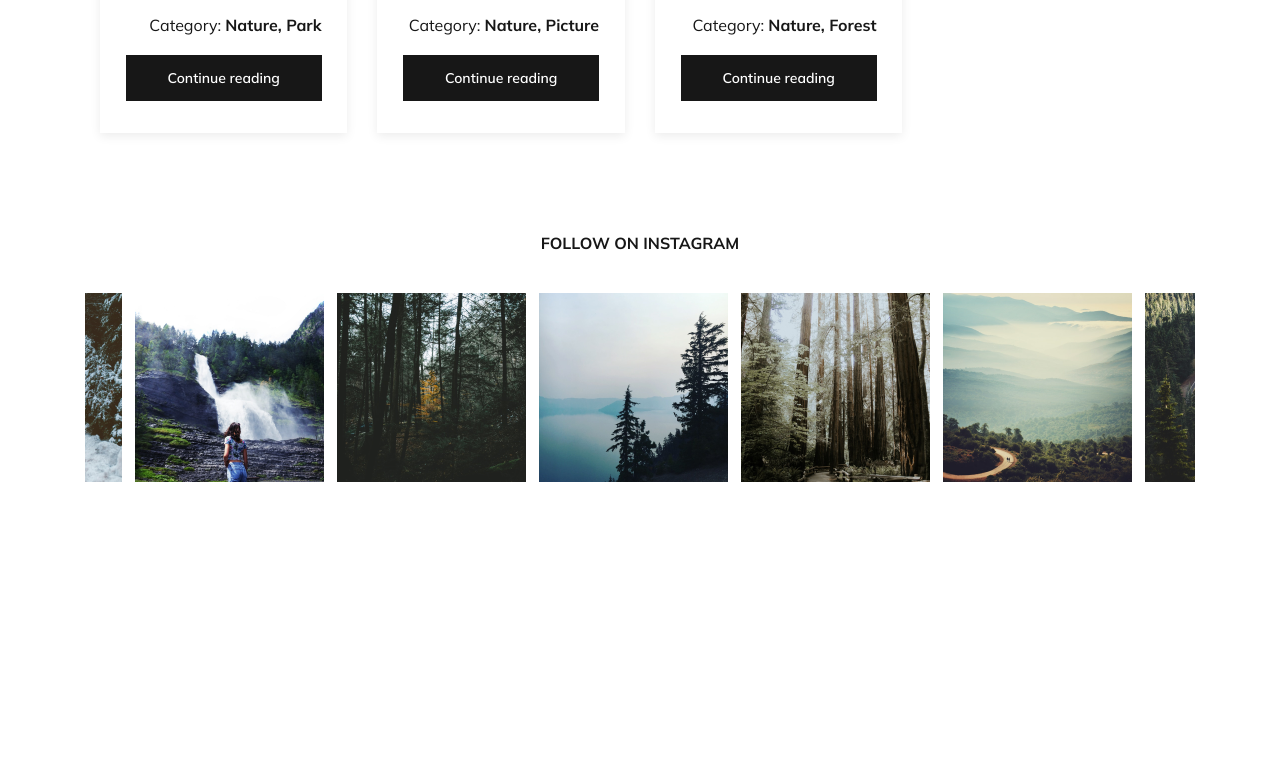
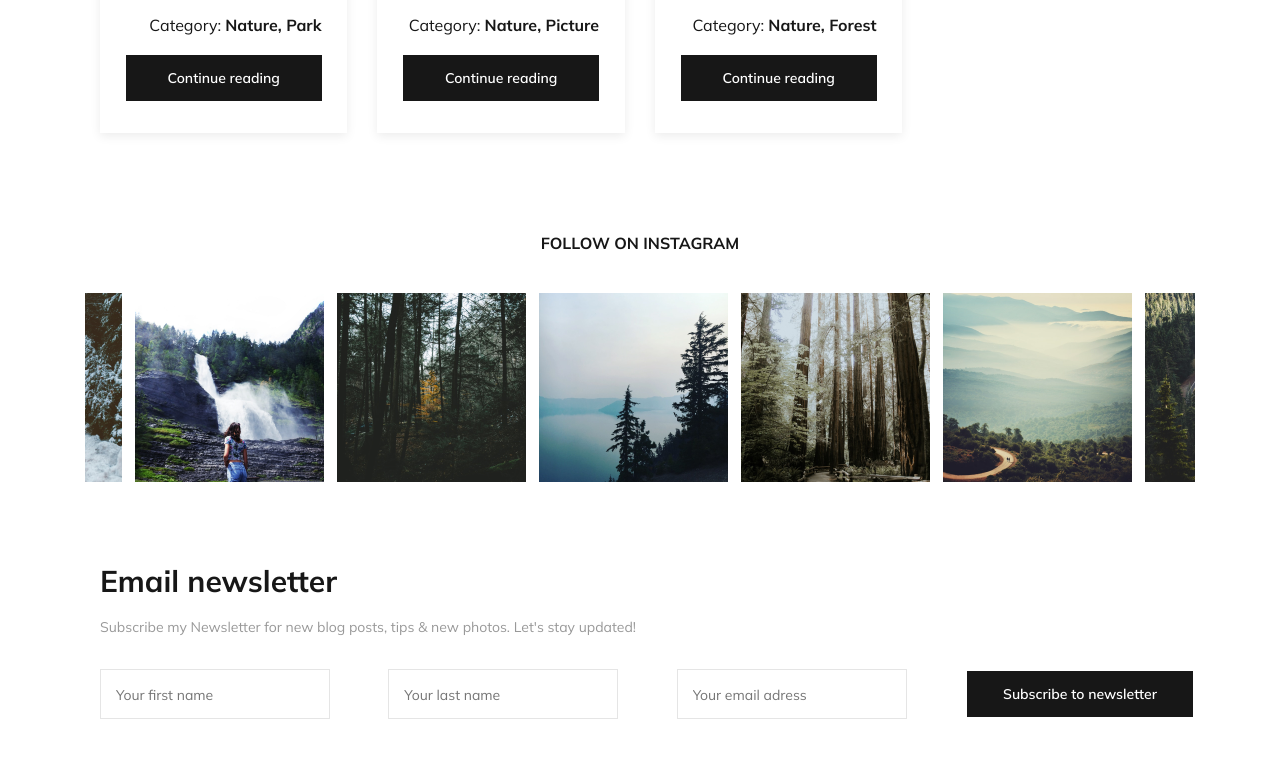
Before and after one commit to Yulia-Kovalova/Sketch_Dream_Trip.github.io, a plain HTML site: page index.html in a window 1280 px wide. Shown: the part 3117-3874 px from the top of the page. Before the commit the page ends 3679 px from the top, so only its background shows below. Drawn offline with nearby package versions, Linux system fonts and the light colour scheme.

Commit message:
added adaptive 'newsletter' section

```diff
--- a/index.html
+++ b/index.html
@@ -449,6 +449,26 @@
                       </div>
                 </div>
             </div>
+            <div class="row">
+                <div class="col-xs-12 col-sm-12 col-md-12 col-lg-12">
+                    <div class="newsletter">
+                        <h5>Email newsletter</h5>
+                        <h6>Subscribe my Newsletter for new blog posts, tips & new photos. Let's stay updated!</h6>
+                        <form action="" class="newsletter-form">
+                            <div class="form-field">
+                                <input type="text" name="" id="" placeholder="Your first name">
+                            </div>
+                            <div class="form-field">
+                                <input type="text" name="" id="" placeholder="Your last name">
+                            </div>
+                            <div class="form-field">
+                                <input type="text" name="" id="" placeholder="Your email adress">
+                            </div>
+                            <button class="form-button">Subscribe to newsletter</button>
+                        </form>
+                    </div>
+                </div>
+            </div>
         </div>
     </main>
     <footer></footer>
--- a/style.css
+++ b/style.css
@@ -138,6 +138,9 @@
         flex-direction: column;
     }
     .author-icons, .icons {
+        flex-wrap: wrap;
+    }
+    .newsletter-form {
         flex-wrap: wrap;
     }
 }
@@ -355,6 +358,9 @@
     }
     .article-item-picture {
         text-align: center;
+    }
+    .newsletter-form {
+        flex-wrap: wrap;
     }
 }
 
@@ -706,3 +712,67 @@
     text-transform: uppercase;
     text-decoration: none;
 }
+
+
+
+/* Newsletter */
+.newsletter {
+    margin-left: 15px;
+    margin-bottom: 45px;
+}
+.newsletter h5 {
+    font-family: 'Mulish', sans-serif;
+    font-weight: 700;
+    font-size: 30px;
+    line-height: 38px;
+    color: #171717;
+    margin-bottom: 15px;
+}
+.newsletter h6 {
+    font-family: 'Mulish', sans-serif;
+    font-weight: 400;
+    font-size: 14px;
+    line-height: 24px;
+    color: #999999;
+    margin-bottom: 30px;
+}
+.newsletter-form {
+    display: flex;
+    justify-content: space-between;
+}
+.form-field {
+    background: #FFFFFF;
+    border: 1px solid #E5E5E5;
+    width: 230px;
+    height: 50px;
+    margin-bottom: 15px;
+}
+.form-field input {
+    font-family: 'Mulish', sans-serif;
+    font-weight: 400;
+    font-size: 14px;
+    line-height: 18px;
+    color: #AEB3BB;
+    outline: none;
+    border: none;
+    padding-top: 16px;
+    padding-left: 15px;
+}
+.form-button {
+    width: 230px;
+    height: 50px;
+    background-color: #171717;
+    border: 2px solid #FFFFFF;
+    color: #FFFFFF;
+    font-family: 'Mulish', sans-serif;
+    font-weight: 600;
+    font-size: 14px;
+    line-height: 18px;
+    outline: none;
+    margin-bottom: 15px;
+}
+.form-button:hover {
+    background-color: #FFFFFF;
+    color: #171717;
+    border: 2px solid #171717;
+}
```
